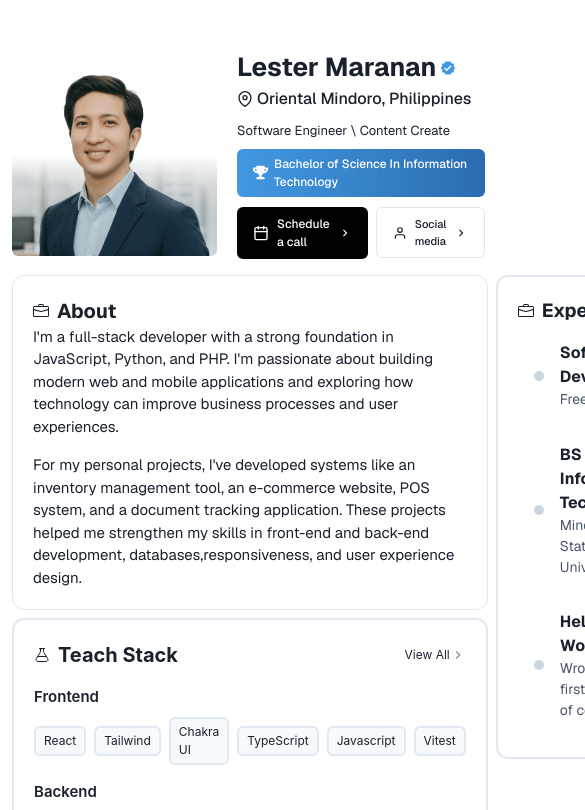
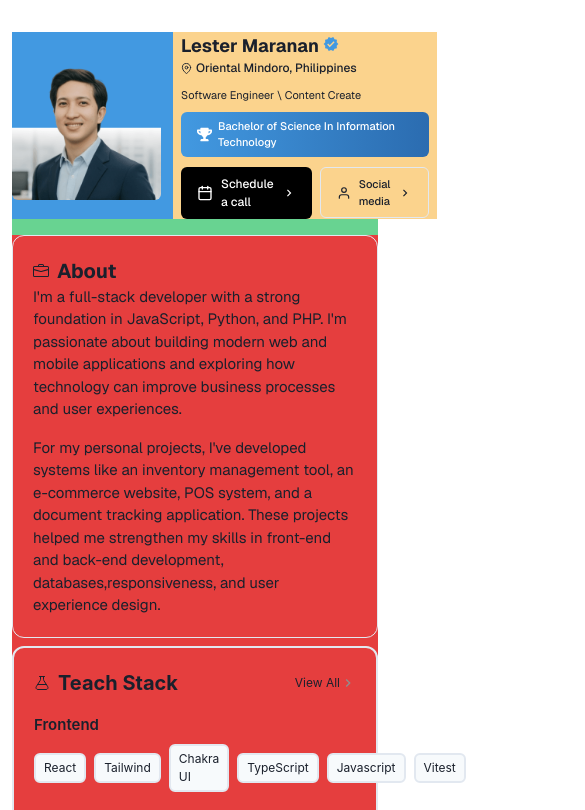
Before and after one commit to mlesterpal30/portfolio, a React (Vite) app: page / in a window 390 px wide. Shown: the top 810 px of the page, 585 px wide, since content can reach past the window. Built offline with nearby package versions, Linux system fonts and the light colour scheme.

Commit message:
Test for responsiveness

```diff
--- a/src/App.tsx
+++ b/src/App.tsx
@@ -7,10 +7,16 @@ const App = () => {
 	return (
 		<Box
 			mx={{ base: "12px", sm: "30px", md: "70px", lg: "150px", xl: "256px" }}
-			my={{ base: 12, md: 14 }}
+			my={{ base: 8, md: 14 }}
+			bg="green.300"
 		>
 			<Hero />
-			<Stack direction="row" mt="4">
+			<Stack
+				direction={{ base: "column", md: "row" }} // column on small, row on lg+
+				mt="4"
+				bg="red.500"
+				w="full"
+			>
 				<Stack flex="5">
 					<About />
 					<TechStack />
--- a/src/components/About.tsx
+++ b/src/components/About.tsx
@@ -8,6 +8,7 @@ const About = () => {
 			className="font-geist"
 			padding="5"
 			rounded="xl"
+			w="full"
 		>
 			<Flex align="center" columnGap="2">
 				<BsBriefcase />
--- a/src/components/Experience.tsx
+++ b/src/components/Experience.tsx
@@ -30,6 +30,7 @@ const Experience = () => {
 			padding="5"
 			rounded="xl"
 			className="font-geist"
+			w="full"
 		>
 			<Flex align="center" columnGap="2">
 				<BsBriefcase />
--- a/src/components/Hero.tsx
+++ b/src/components/Hero.tsx
@@ -7,13 +7,14 @@ import { MdVerified } from "react-icons/md";
 
 const Hero = () => {
 	return (
-		<HStack className="font-geist" w="full" columnGap="3">
+		<HStack className="font-geist" w="full" columnGap="3" bg="blue.400">
 			{/* Left */}
 			<Box flexShrink={0}>
 				<Image
 					src={myPicture}
 					boxSize={{
-						base: "205px",
+						base: "149px",
+						md: "205px",
 					}}
 					rounded="6px"
 					objectFit="cover"
@@ -21,16 +22,24 @@ const Hero = () => {
 			</Box>
 
 			{/* Right */}
-			<Box flex="1" px="2">
+			<Box flex="1" px="2" bg="orange.200" flexWrap="wrap">
 				{/* Name */}
-				<Text fontWeight="700" fontSize="26px">
+				<Text fontWeight="700" fontSize={{ md: "26px", base: "18px" }}>
 					Lester Maranan
 					<Icon as={MdVerified} boxSize="16px" color="blue.400" ml="1" />
 				</Text>
 				{/* Location */}
 				<HStack>
-					<Icon as={FiMapPin} boxSize="146x" mr="-1" />
-					<Text fontSize="16px" fontWeight="500">
+					<Icon
+						as={FiMapPin}
+						boxSize={{ md: "14px", base: "11px" }}
+						mr="-1"
+					/>
+					<Text
+						fontSize={{ md: "16px", base: "12px" }}
+						fontWeight="500"
+						isTruncated
+					>
 						Oriental Mindoro, Philippines
 					</Text>
 				</HStack>
@@ -45,7 +54,8 @@ const Hero = () => {
 				>
 					<Text
 						fontSize={{
-							base: "13px",
+							base: "11px",
+							md: "14px",
 						}}
 						fontWeight="400"
 					>
@@ -64,7 +74,15 @@ const Hero = () => {
 						align="center"
 					>
 						<Icon as={FaTrophy} boxSize="15px" color="white" />
-						<Text>Bachelor of Science In Information Technology</Text>
+						<Text
+							fontSize={{
+								base: "11px",
+								md: "14px",
+							}}
+							flexWrap="wrap"
+						>
+							Bachelor of Science In Information Technology
+						</Text>
 					</Flex>
 				</Stack>
 				{/* Links */}
--- a/src/components/TechStack.tsx
+++ b/src/components/TechStack.tsx
@@ -1,10 +1,16 @@
-import { Box, Flex, HStack, Stack, Text } from "@chakra-ui/react";
+import { Box, Flex, HStack, Stack, Text, WrapItem } from "@chakra-ui/react";
 import { IoFlaskOutline } from "react-icons/io5";
 import { MdKeyboardArrowRight } from "react-icons/md";
 
 const TechStack = () => {
 	return (
-		<Box border="2px" padding="5" rounded="xl" borderColor="gray.200">
+		<Box
+			border="2px"
+			padding="5"
+			rounded="xl"
+			borderColor="gray.200"
+			w="full"
+		>
 			<Flex justify="space-between" align="center">
 				<Flex align="center" columnGap="2">
 					<IoFlaskOutline />
@@ -32,6 +38,7 @@ const TechStack = () => {
 						"Javascript",
 						"Vitest",
 					].map((tech) => (
+						<WrapItem key={tech}>
 							<Box
 								key={tech}
 								rounded="md"
@@ -43,6 +50,7 @@ const TechStack = () => {
 							>
 								{tech}
 							</Box>
+						</WrapItem>
 					))}
 				</HStack>
 			</Stack>
@@ -53,6 +61,7 @@ const TechStack = () => {
 				<HStack fontSize="12px" spacing="2">
 					{["REST", "Laravel", ".NET", "PHP", "MySQL", "MSSQL", "JWT"].map(
 						(tech) => (
+							<WrapItem key={tech}>
 								<Box
 									key={tech}
 									rounded="md"
@@ -64,6 +73,7 @@ const TechStack = () => {
 								>
 									{tech}
 								</Box>
+							</WrapItem>
 						)
 					)}
 				</HStack>
@@ -75,6 +85,7 @@ const TechStack = () => {
 				<HStack fontSize="12px" spacing="2">
 					{["Git", "Github", "Azure DevOps", "Teams", "VsCode"].map(
 						(tech) => (
+							<WrapItem key={tech}>
 								<Box
 									key={tech}
 									rounded="md"
@@ -86,6 +97,7 @@ const TechStack = () => {
 								>
 									{tech}
 								</Box>
+							</WrapItem>
 						)
 					)}
 				</HStack>
```
Lines whose indentation alone changed are shown as unchanged.
